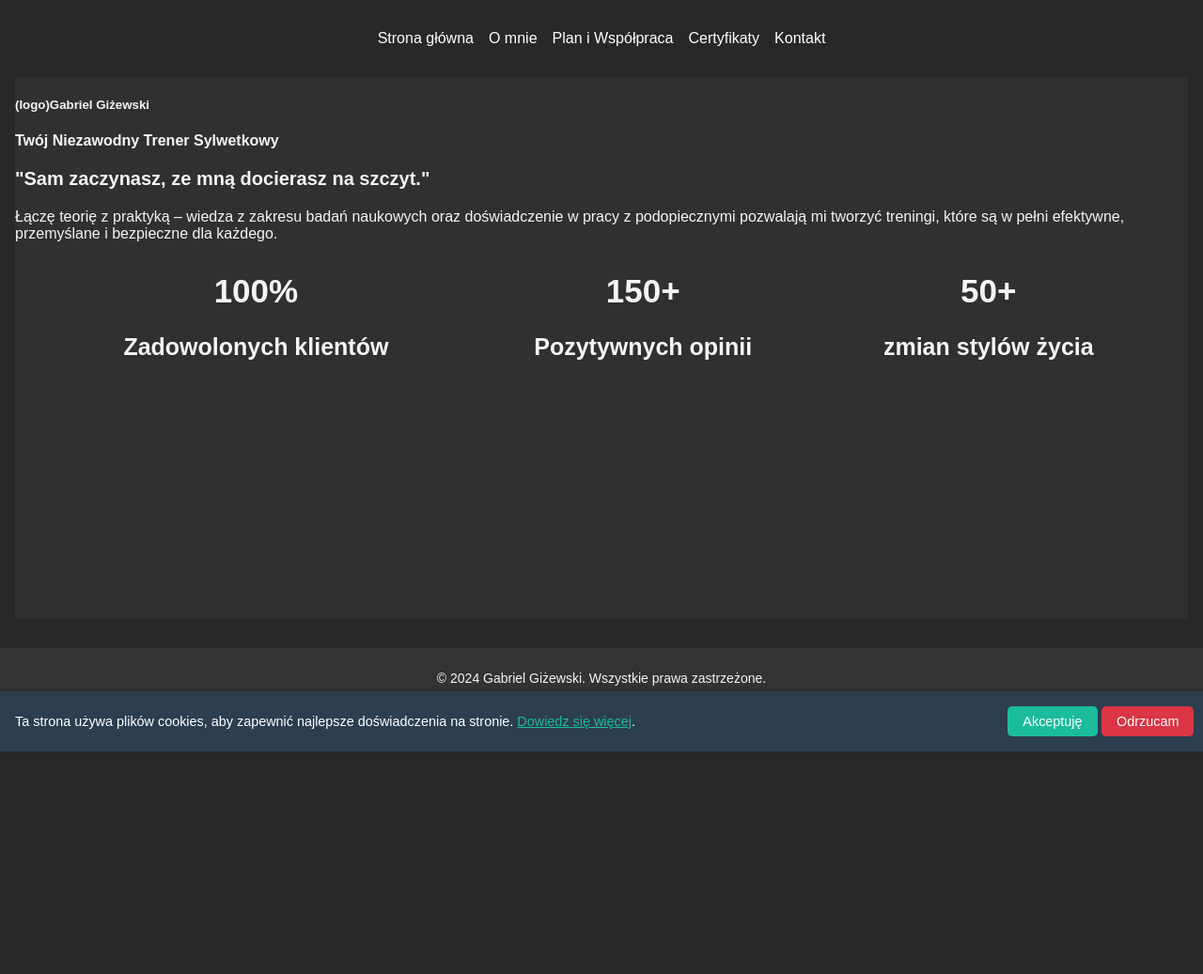
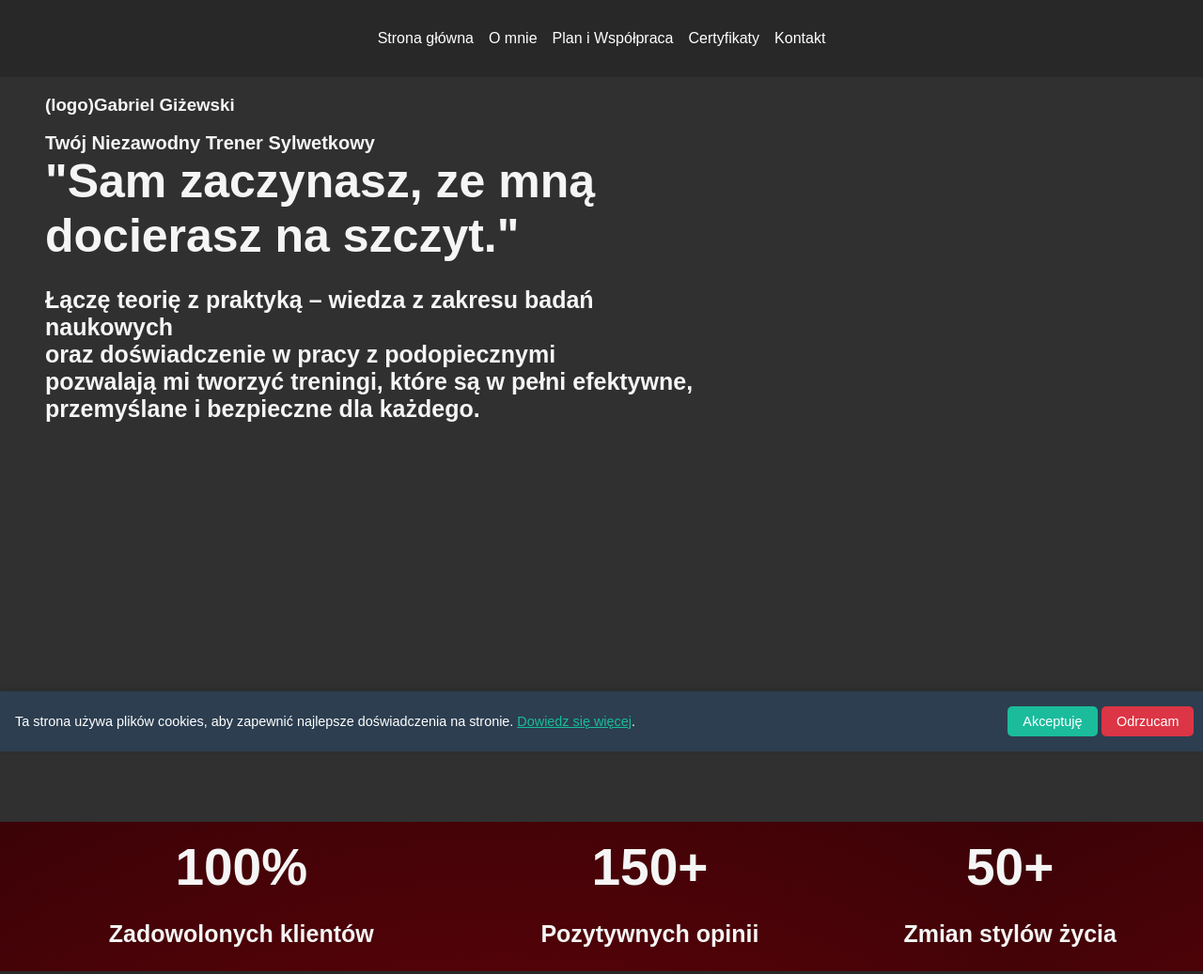
Before and after one commit to Verox2903/giziu.pl, a plain HTML site: page index.html in a window 1280 px wide. Shown: the top 1037 px of the page at 94% size. Before the commit the page ends 800 px from the top, so only its background shows below. Drawn offline with nearby package versions, Linux system fonts and the light colour scheme; a script that the page names is missing.

Commit message:
Add files via upload

```diff
--- a/css/style-index.css
+++ b/css/style-index.css
@@ -1,38 +1,68 @@
-h5{
-    font-weight: bold;
+.main-index{
+    display: flex;
+    align-items: flex-start;
+    width: 100%;
+    flex-wrap: wrap;
+}
+
+.main-index div
+{
+    margin-left: 3rem;
+}
+
+h3{
+    width: 99%;
+    font-weight: bold !important;
 }
 
 .cytat{
+    width: 99%;
     font-weight: bold;
-    font-size: 20px;
+    font-size: 50px;
+    margin: 0 0 0 0 !important;
 }
 
 .nad-cyctatem{
+    width: 99%;
     font-weight: bold;
+    font-size: 20px;
+    margin: 0 0 0 0 !important;
+    flex: 1;
 }
 
 .pod-cytatem{
-    margin-bottom: 2rem;
+    width: 99%;
+    margin-left: 0rem;
+    font-size: 25px;
+    font-weight: bold;
+    text-align: left;
+    flex: 1;
 }
 
 .container-numers{
+    background-image: url(../src/red_bg.png);
+    display: block;
     display: flex;
     justify-content: space-evenly;
     align-items: center;
+    margin-top: 25rem;
 }
 
 .container-numers div{
     display: flex;
     flex-wrap: wrap;
     justify-content: center;
+    align-items: center;
 }
 
 .container-numers div span{
     width: 100%;
     display: flex;
     justify-content: center;
+    align-items: center;
     font-weight: bold;
-    font-size: 35px;
+    font-size: 55px;
+    margin-top: 1rem;
 }
 
 .container-numers div p{
@@ -45,9 +75,8 @@ h5{
 }
 
 @media (max-width: 768px) {
-
     .container-numers div span{
-        font-size: 20px;
+        font-size: 25px;
     }
     .container-numers div p{
         font-size: 15px;
--- a/css/style.css
+++ b/css/style.css
@@ -46,9 +46,7 @@ nav a {
 main{
     background: #303030;
     color: whitesmoke;
-    margin-left: 1rem;
     margin-bottom: 2rem;
-    margin-right: 1rem;
 }
 
 /* Responsywność */
--- a/index.html
+++ b/index.html
@@ -48,17 +48,21 @@
             </nav>
         </header>
         <main>
-            <h5>(logo)Gabriel Giżewski</h5>
+            <div class="main-index">
+                <div>
+                <h3>(logo)Gabriel Giżewski</h3>
                     <p class="nad-cyctatem">Twój Niezawodny Trener Sylwetkowy</p>
-            <p class="cytat">"Sam zaczynasz, ze mną docierasz na szczyt."</p>
+                    <p class="cytat">"Sam zaczynasz, ze mną<br> docierasz na szczyt."</p>
                     <p class="pod-cytatem">
-                Łączę teorię z praktyką – wiedza z zakresu badań naukowych oraz
-                doświadczenie w pracy z podopiecznymi pozwalają mi tworzyć treningi,
-                które są w pełni efektywne, przemyślane i bezpieczne dla każdego.
+                        Łączę teorię z praktyką – wiedza z zakresu badań naukowych<br> oraz
+                        doświadczenie w pracy z podopiecznymi<br> pozwalają mi tworzyć treningi,
+                        które są w pełni efektywne,<br> przemyślane i bezpieczne dla każdego.
                     </p>
+                </div>
+            </div>
             <div class="container-numers">
                     <div>
-                    <span class="count" data-from="0" data-to="100" data-speed="400" data-complete-text="%">sinafoinaoif</span>
+                        <span class="count" data-from="0" data-to="100" data-speed="400" data-complete-text="%"></span>
                         <p>Zadowolonych klientów</p>
                     </div>
                     <div>
@@ -67,7 +71,7 @@
                     </div>
                     <div>
                         <span class="count" data-from="0" data-to="50" data-speed="400" data-complete-text="+"></span>
-                    <p>zmian stylów życia</p>
+                        <p>Zmian stylów życia</p>
                     </div>
             </div>
         </main>
```
Also changed, not shown: css/style-plany.css (added, +59 -0 lines), sites/plany-treningowe.html (+10 -2 lines), src/red_bg.png (added). Lines whose indentation alone changed are shown as unchanged.
